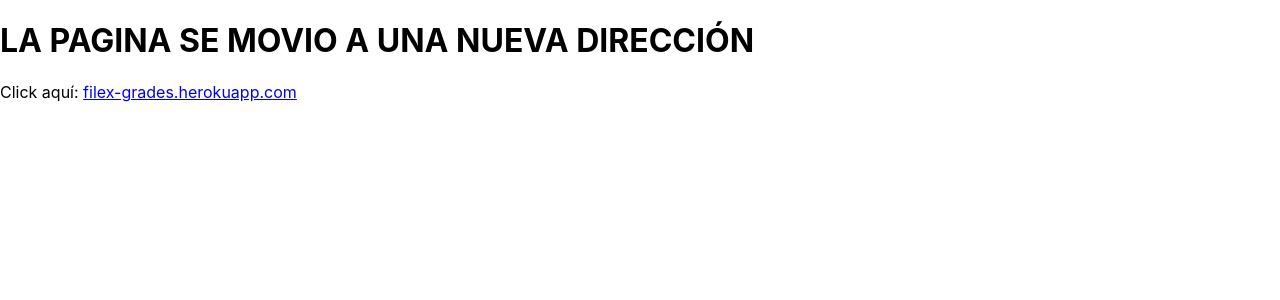
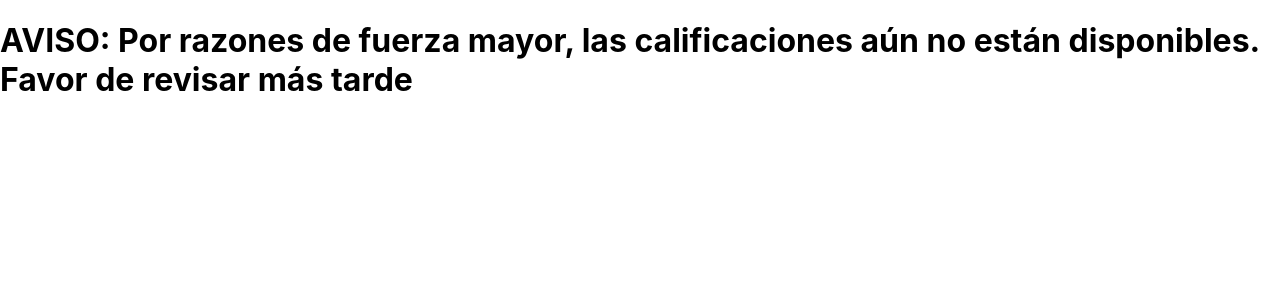
Before and after one commit to grochadc/filex-final-grades-concurrent, a React (Create React App) app: page / in a window 1280 px wide. Shown: the top 300 px of the page. Built offline with nearby package versions, Linux system fonts and the light colour scheme.

Commit message:
Error calif

```diff
--- a/src/App.js
+++ b/src/App.js
@@ -15,8 +15,7 @@ function App() {
   }
   return (
     <div className="App">
-        <h1>LA PAGINA SE MOVIO A UNA NUEVA DIRECCIÓN</h1>
-        Click aquí: <a href="https://filex-grades.herokuapp.com/">filex-grades.herokuapp.com</a>
+        <h1>AVISO: Por razones de fuerza mayor, las calificaciones aún no están disponibles. Favor de revisar más tarde</h1>
     </div>
   );
 }
```
